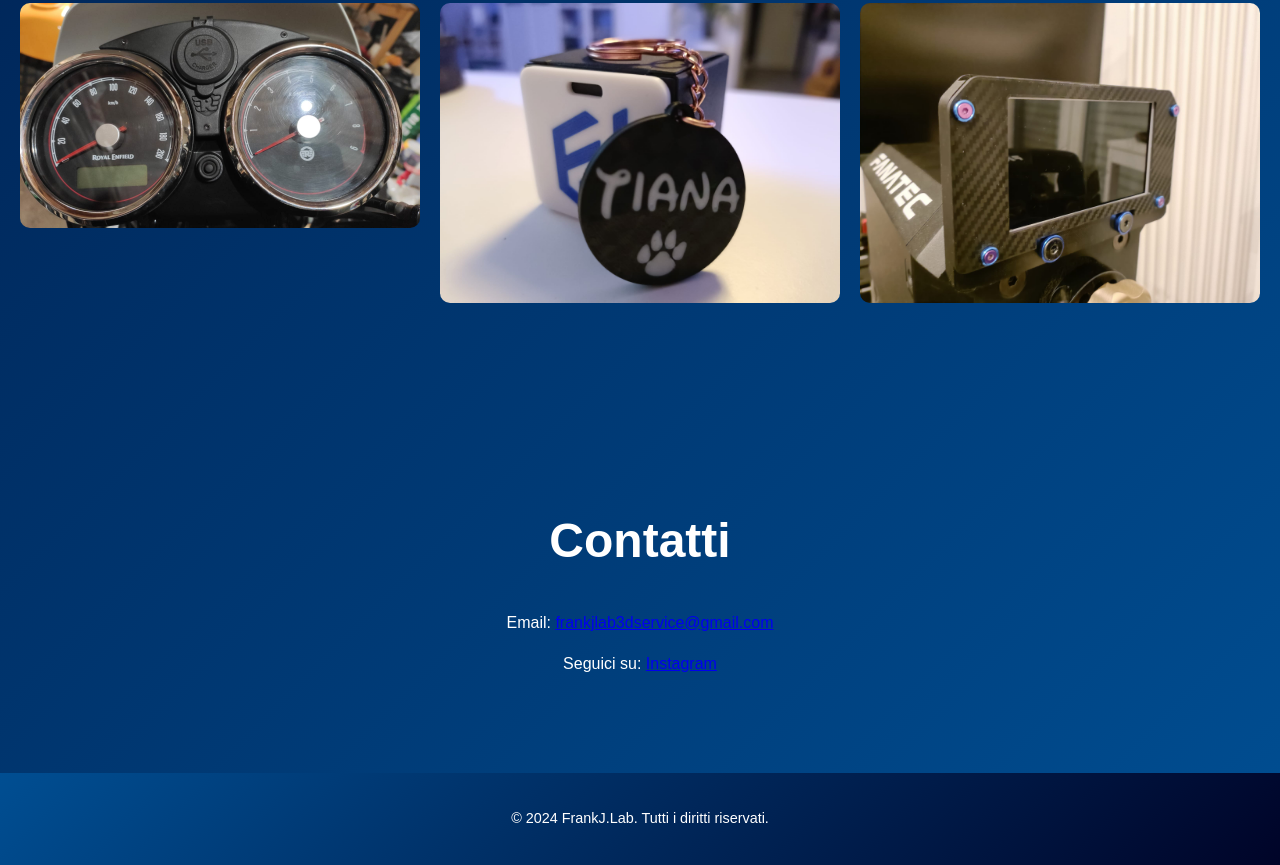
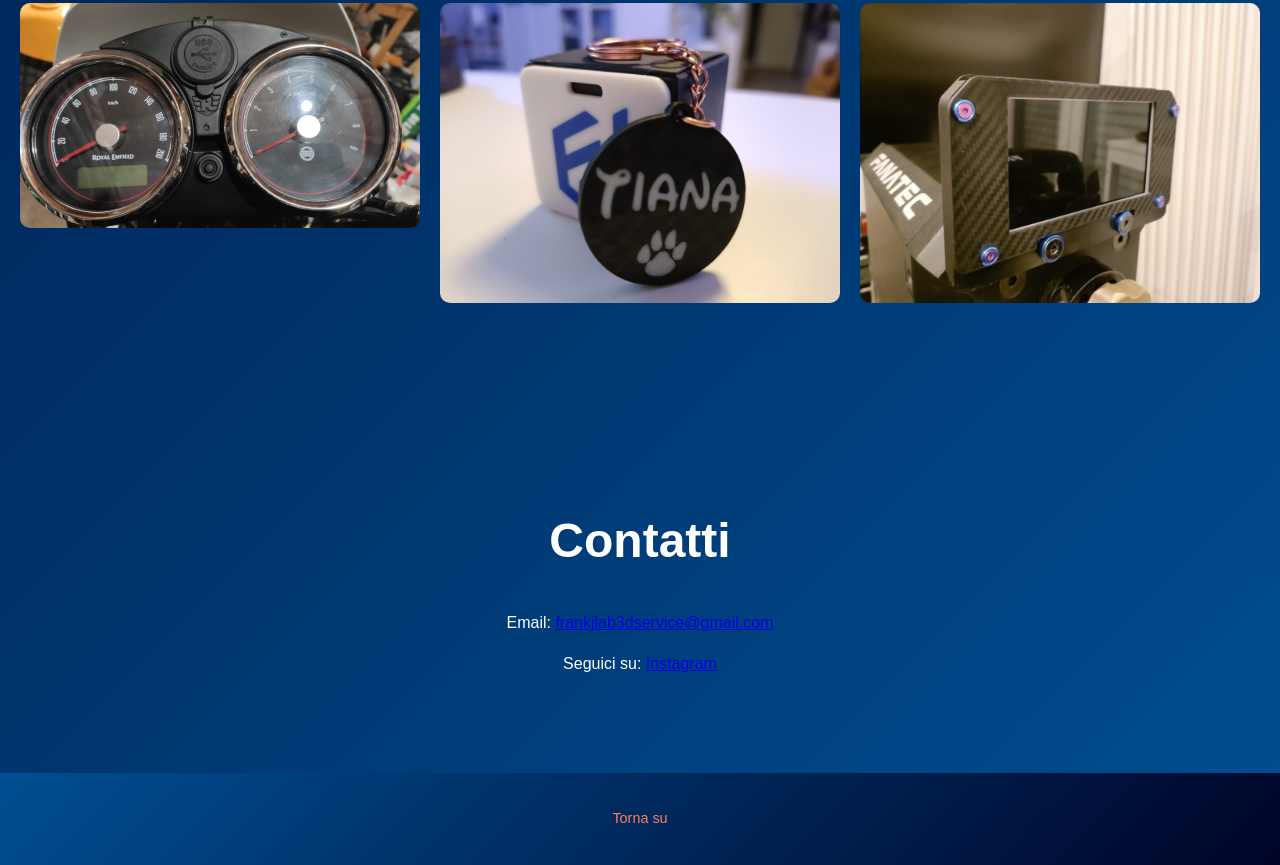
Before and after one commit to FrankjGesco/FrankJ.Lab, a plain HTML site: page index.html in a window 1280 px wide. Shown: the part 1993-2858 px from the top of the page. Drawn offline with Linux system fonts and the light colour scheme.

Commit message:
Add files via upload

```diff
--- a/index.html
+++ b/index.html
@@ -86,7 +86,7 @@
     </main>
 
     <footer>
-        <p>&copy; 2024 FrankJ.Lab. Tutti i diritti riservati.</p>
+        <p><a href="#top">Torna su</a></p>
     </footer>
 
     <script>
```
